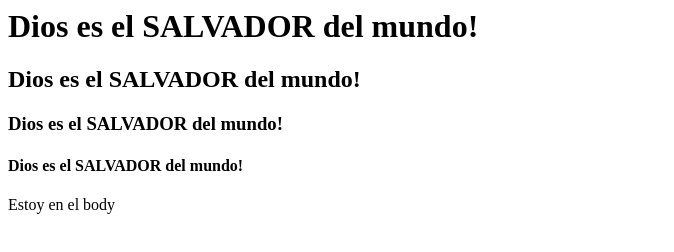
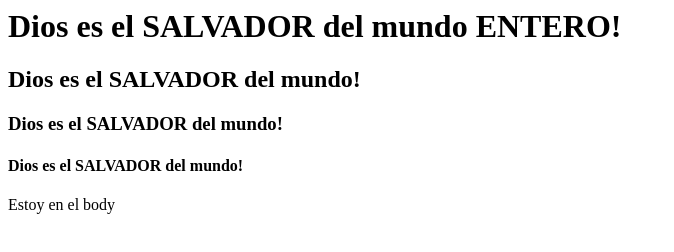
Before and after one commit to piko2488/probandola, a plain HTML site: page index.html in a window 1280 px wide. Shown: the whole page, without its empty margins (0-674 px from the left). Drawn offline with Linux system fonts and the light colour scheme.

Commit message:
primer modificacion
Tuve ganas de hacerlo

```diff
--- a/index.html
+++ b/index.html
@@ -4,7 +4,7 @@
 </head>
 
 <body>
-<h1>Dios es el SALVADOR del mundo!</h1>
+<h1>Dios es el SALVADOR del mundo ENTERO!</h1>
 <h2>Dios es el SALVADOR del mundo!</h2>
 <h3>Dios es el SALVADOR del mundo!</h3>
 <h4>Dios es el SALVADOR del mundo!</h4>
```
